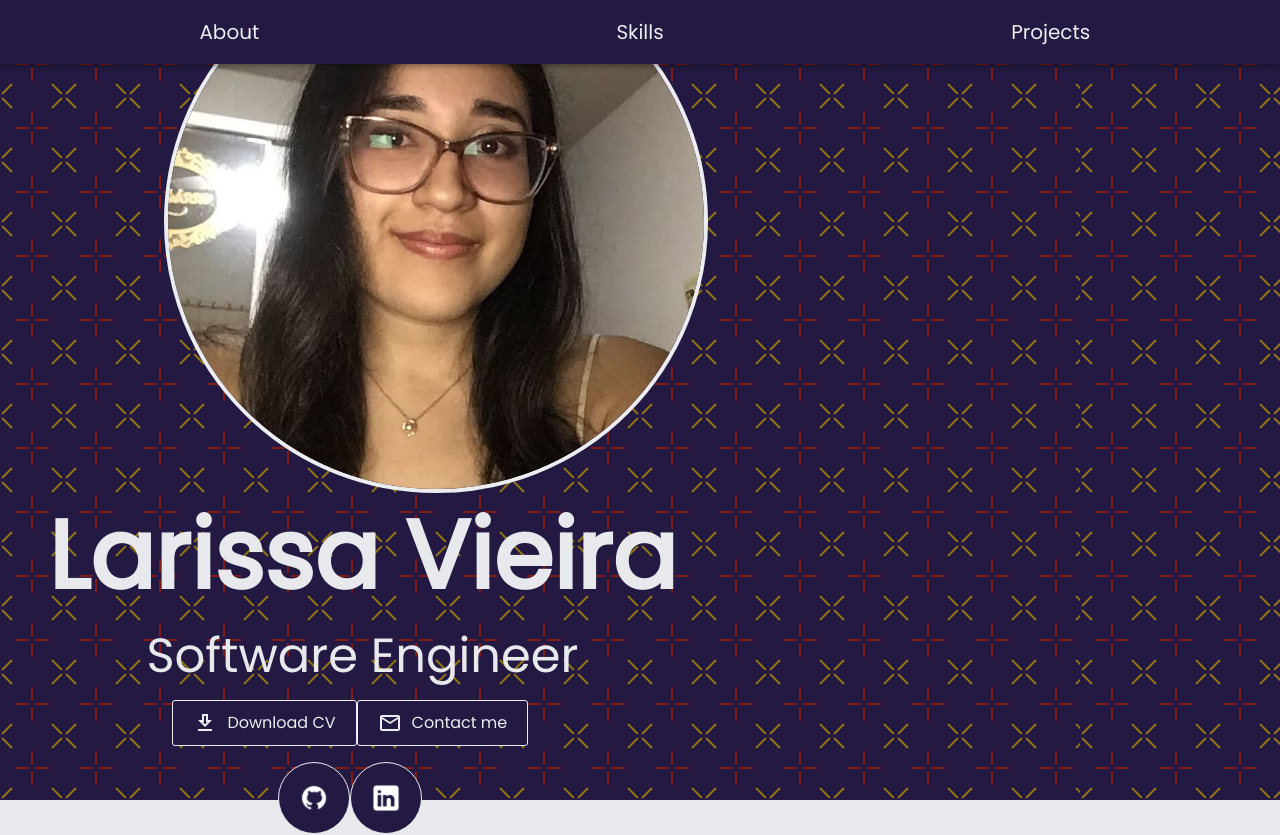
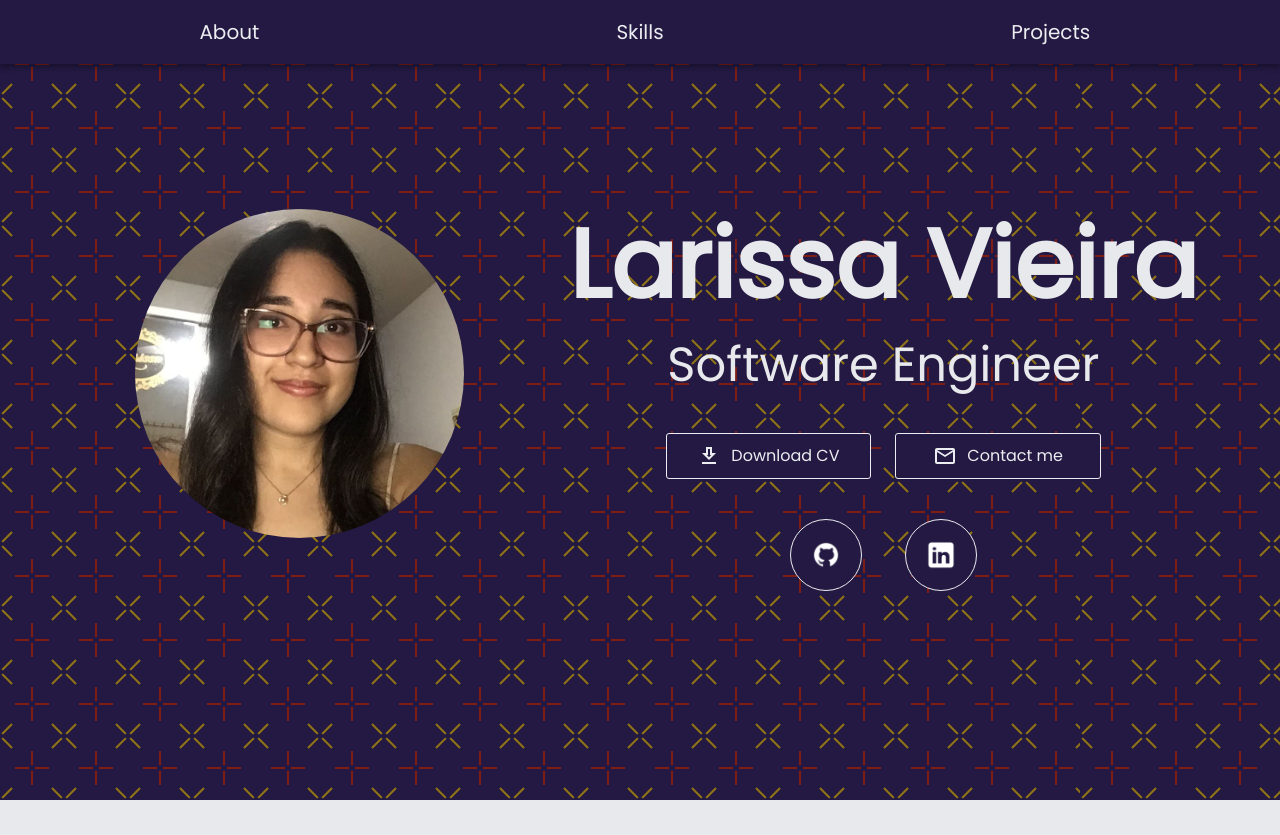
Before and after one commit to VieiraLaris/my-portfolio, a React (Vite) app: page / in a window 1280 px wide. Shown: the top 835 px of the page. Built offline with nearby package versions, Linux system fonts and the light colour scheme.

Commit message:
fix: correct Grid component usage in Hero section for proper layout

```diff
--- a/src/pages/Home/sections/Hero/Hero.tsx
+++ b/src/pages/Home/sections/Hero/Hero.tsx
@@ -36,7 +36,8 @@ const Hero = () => {
     const StyledImg = styled("img")(() => ({
         width: "70%",
         borderRadius: "50%",
-        border: `4px solid ${theme.palette.secondary.light}`
+        //backgroundColor: theme.palette.secondary.dark,
+        //border: `4px solid ${theme.palette.secondary.light}`
     }));
 
     const StyledIcon = styled("img")(() => ({
@@ -68,48 +69,31 @@ const Hero = () => {
         window.location.href = "https://www.linkedin.com/in/larissa-de-jesus-vieira-0a897a21a/";
     };
 
-    //const [typedName, setTypedName] = useState("");
-    //const name = "arissa Vieira";
-
-    /*useEffect(() => {
-        let currentText = "";
-        let i = 0;
-        const typingInterval = setInterval(() => {
-            if (i < name.length) {
-                currentText += name.charAt(i);
-                setTypedName(currentText);
-                i++;
-            } else {
-                clearInterval(typingInterval);
-            }
-        }, 100);
-
-        return () => clearInterval(typingInterval);
-    }, []);*/
+    // Os comentários do useEffect/useState foram mantidos.
 
     return (
         <>
             <StyledHero>
                 <Container maxWidth="lg">
                     <Grid container spacing={2}>
-                        <Grid size={{ xs: 12, md: 5 }}>
+                        <Grid item xs={12} md={5}>
                             <Box position="relative">
                                 <Box position="relative" textAlign="center">
                                     <StyledImg src={perfil} />
                                 </Box>
                             </Box>
                         </Grid>
-                        <Grid size={{ xs: 12, md: 7 }} >
+                        <Grid item xs={12} md={7} >
                             <Typography color="secondary.main" variant="h1" textAlign="center" fontWeight="bold" pb={2}>Larissa Vieira</Typography>
                             <Typography color="secondary.main" variant="h3" textAlign="center">Software Engineer</Typography>
                             <Grid container display="flex" justifyContent="center" spacing={3} pt={5}>
-                                <Grid size={{ xs: 12, md: 4 }} display="flex" justifyContent="center">
+                                <Grid item xs={12} md={4} display="flex" justifyContent="center">
                                     <StyledButton onClick={handleDownload}>
                                         <DownloadOutlinedIcon />
                                         <Typography>Download CV</Typography>
                                     </StyledButton>
                                 </Grid>
-                                <Grid size={{ xs: 12, md: 4 }} display="flex" justifyContent="center">
+                                <Grid item xs={12} md={4} display="flex" justifyContent="center">
                                     <StyledButton onClick={handleEmail}>
                                         <EmailOutlinedIcon />
                                         <Typography>Contact me</Typography>
@@ -117,12 +101,12 @@ const Hero = () => {
                                 </Grid>
                             </Grid>
                             <Grid container display="flex" justifyContent="center" spacing={3} pt={5}>
-                                <Grid size={{ xs: 4, md: 2 }} display="flex" justifyContent="center">
+                                <Grid item xs={4} md={2} display="flex" justifyContent="center">
                                     <StyledCircularButton onClick={handleGithub}>
                                         <StyledIcon src={githubIcon} />
                                     </StyledCircularButton>
                                 </Grid>
-                                <Grid size={{ xs: 4, md: 2 }} display="flex" justifyContent="center">
+                                <Grid item xs={4} md={2} display="flex" justifyContent="center">
                                     <StyledCircularButton onClick={handleLinkedin}>
                                         <StyledIcon src={linkedinIcon} />
                                     </StyledCircularButton>
```
